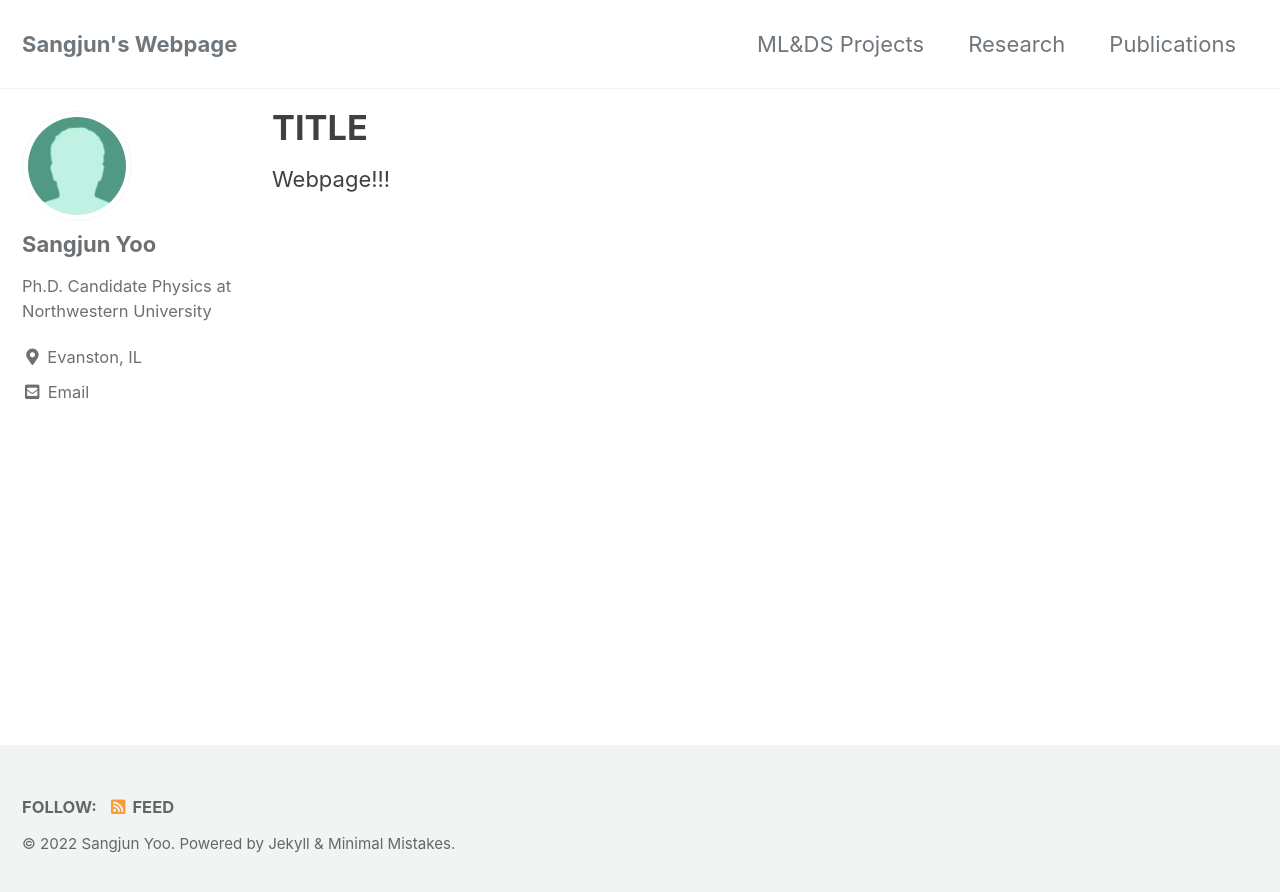
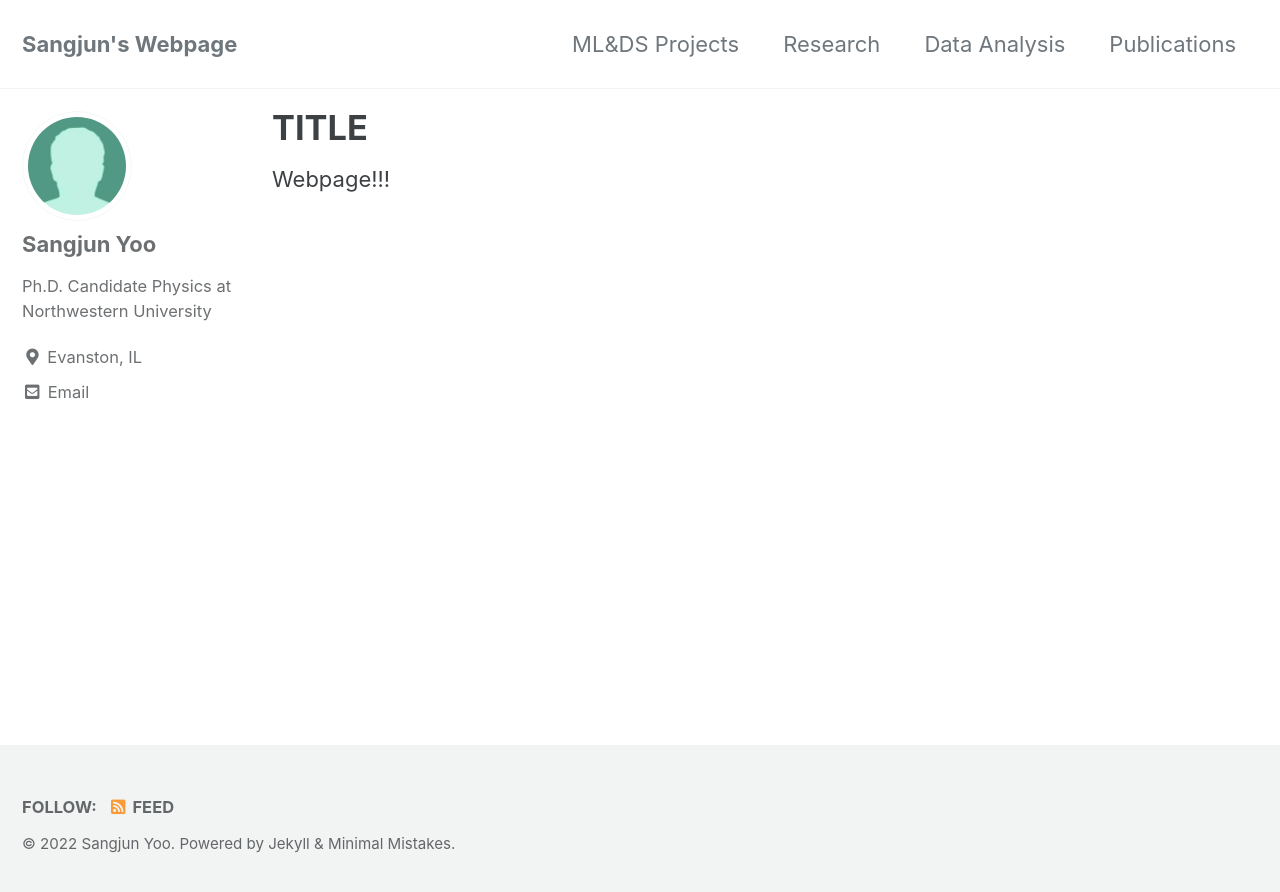
Before and after one commit to sangjunyoo-phd/sangjunyoo-phd.github.io, a Jekyll site: the page built from index.md, in a window 1280 px wide. Shown: the top 892 px of the page. Built offline with Jekyll 4.4.1, drawn with Linux system fonts in a browser that asks for light colours; cached includes are drawn as plain includes; the list of posts is cut into pages by our own code.

Commit message:
Update navigation.yml

```diff
--- a/_data/navigation.yml
+++ b/_data/navigation.yml
@@ -6,6 +6,8 @@ main:
     url: /mlprojects/
   - title: "Research"
     url: /research/
+  - title: "Data Analysis"
+    url: /analysis/
   - title: "Publications"
     url: /publications/
   # - title: "Sitemap"
```
